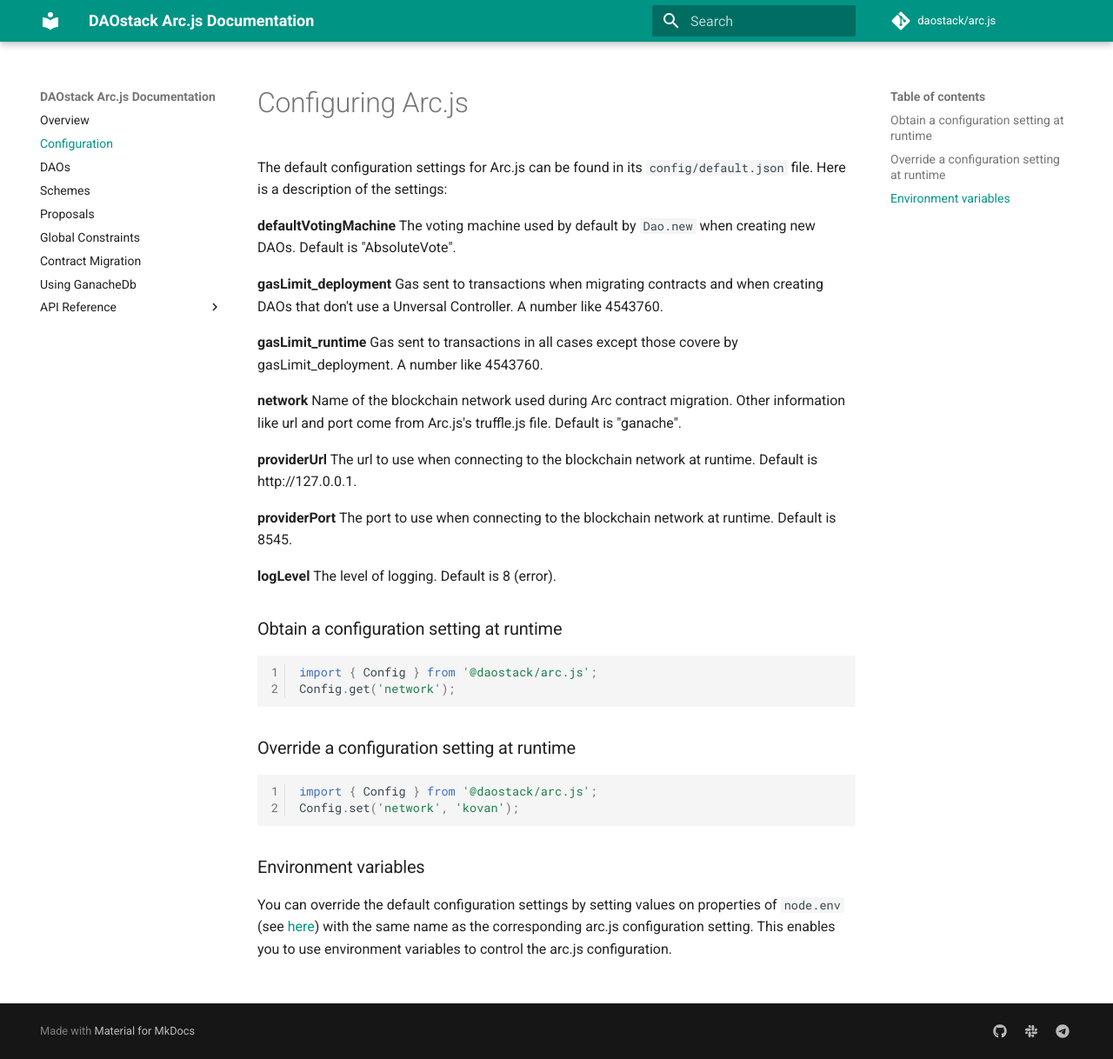
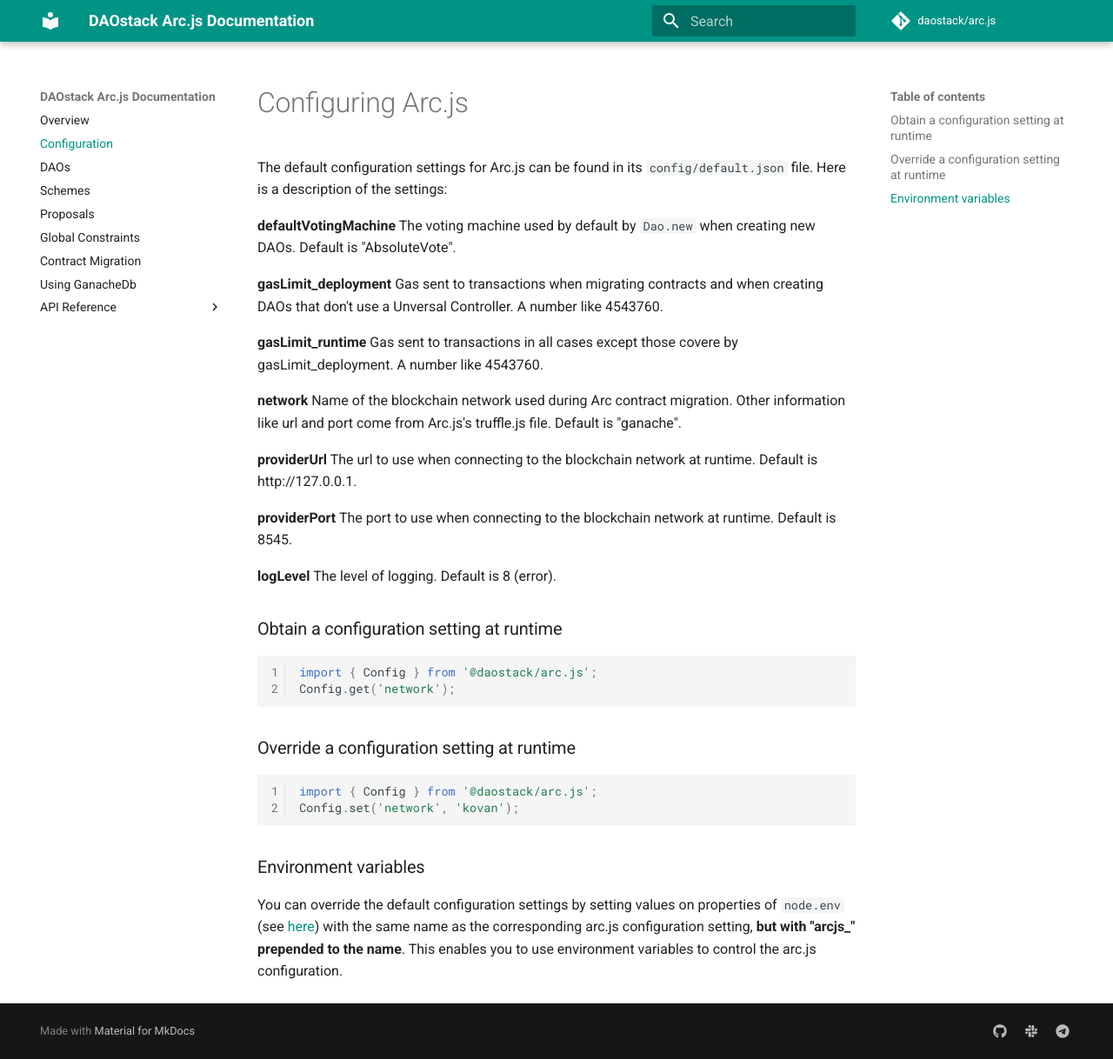
Before and after one commit to daostack/arc.js_legacy, an MkDocs documentation site: the page built from docs/Configuration.md, in a window 1280 px wide and 1218 px high. Shown: the whole window at 87% size. Built offline with MkDocs 1.6.1 and Material for MkDocs 9.7.7, drawn with Linux system fonts in a browser that asks for light colours; comment, search, counter and statistics services are not loaded; old or Windows-style settings are respelled for this version of MkDocs.

Commit message:
document environment variable scoping prefix

```diff
--- a/docs/Configuration.md
+++ b/docs/Configuration.md
@@ -38,4 +38,4 @@ Config.set('network', 'kovan');
 
 ### Environment variables
 
-You can override the default configuration settings by setting values on properties of `node.env` (see [here](https://nodejs.org/dist/latest-v9.x/docs/api/process.html#process-process-env)) with the same name as the corresponding arc.js configuration setting.  This enables you to use environment variables to control the arc.js configuration.
+You can override the default configuration settings by setting values on properties of `node.env` (see [here](https://nodejs.org/dist/latest-v9.x/docs/api/process.html#process-process-env)) with the same name as the corresponding arc.js configuration setting, **but with "arcjs_" prepended to the name**.  This enables you to use environment variables to control the arc.js configuration.
```
